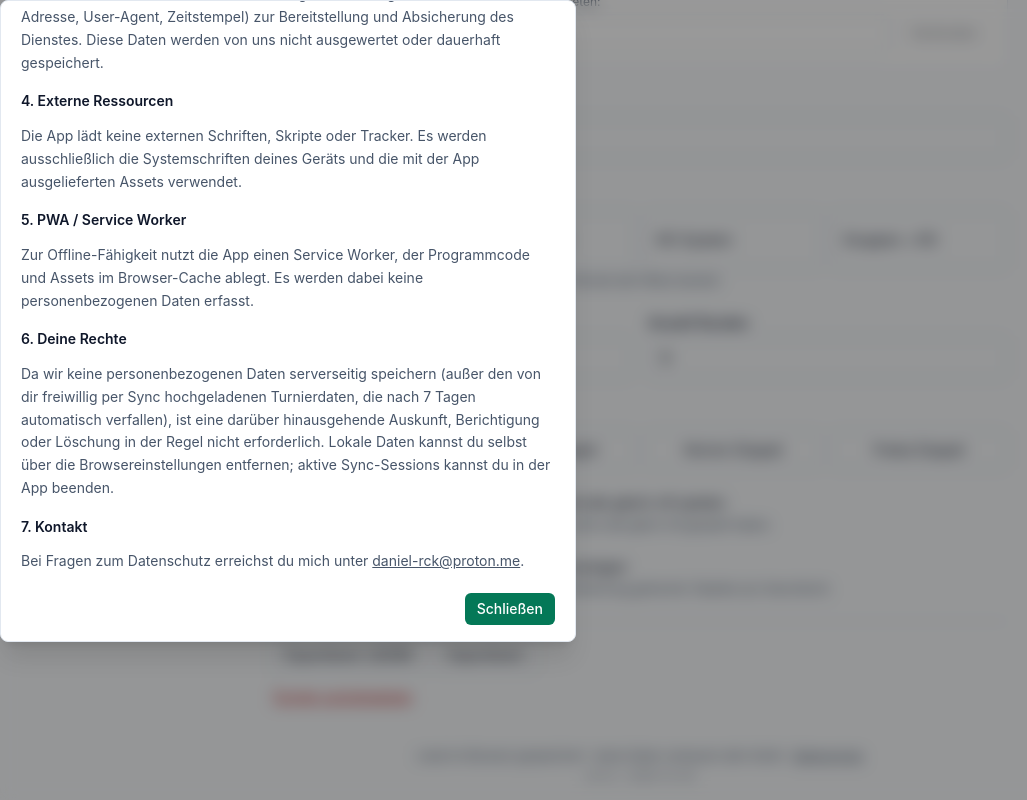
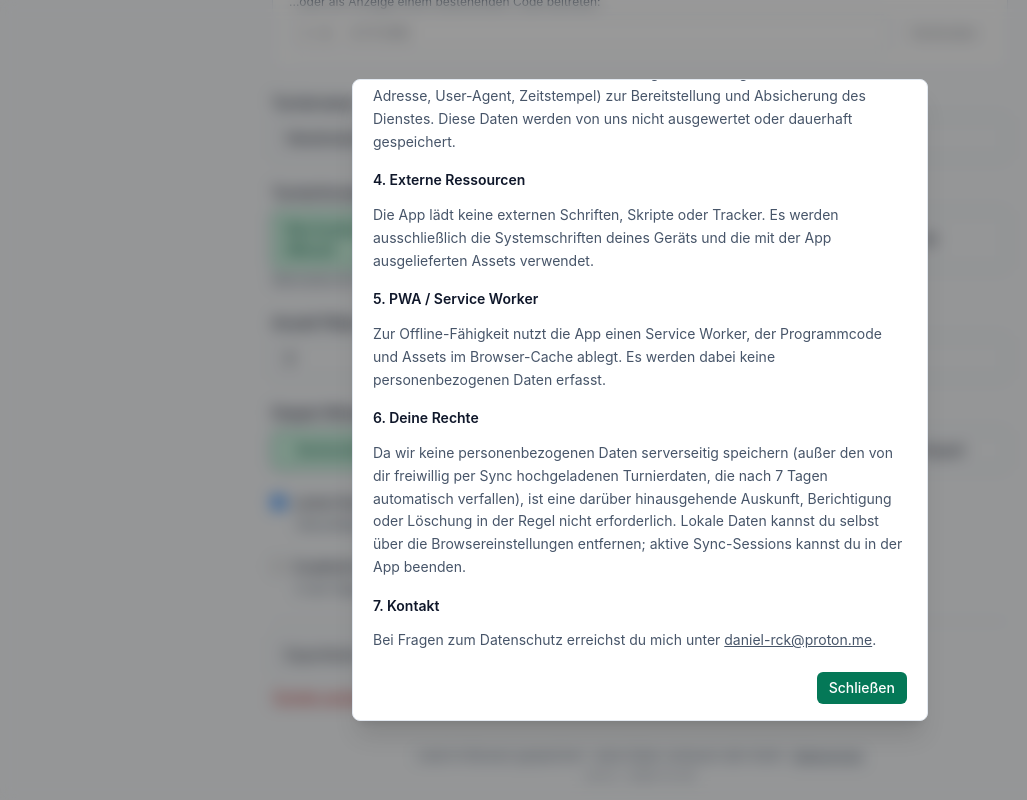
Before and after one commit to daniel-rck/Tennisturnier, a React (Vite) app: page / in a window 1280 px wide. Both pictures are taken after a click on the button "Datenschutz". Shown: the part 301-1101 px from the top of the page, without its empty margins (0-1027 px from the left). Built offline with nearby package versions, Linux system fonts and the light colour scheme.

Commit message:
Dialoge: m-auto, sonst hebt Tailwind-Preflight die Browser-Zentrierung auf

```diff
--- a/src/components/ConfirmDialog.tsx
+++ b/src/components/ConfirmDialog.tsx
@@ -33,7 +33,7 @@ export function ConfirmDialog() {
   return (
     <dialog
       ref={dialogRef}
-      className="no-print rounded-lg border border-border bg-surface text-fg p-0 shadow-xl backdrop:bg-black/40 backdrop:backdrop-blur-sm w-[min(28rem,calc(100%-2rem))] open:animate-scale-fade-in"
+      className="no-print m-auto rounded-lg border border-border bg-surface text-fg p-0 shadow-xl backdrop:bg-black/40 backdrop:backdrop-blur-sm w-[min(28rem,calc(100%-2rem))] open:animate-scale-fade-in"
       onClick={(e) => {
         // Click on backdrop (dialog itself, not children) → cancel
         if (e.target === dialogRef.current) resolve(false)
--- a/src/components/PrivacyDialog.tsx
+++ b/src/components/PrivacyDialog.tsx
@@ -35,7 +35,7 @@ export function PrivacyDialog({ open, onClose }: Props) {
     <dialog
       ref={dialogRef}
       aria-labelledby="privacy-title"
-      className="no-print rounded-lg border border-border bg-surface text-fg p-0 shadow-xl backdrop:bg-black/40 backdrop:backdrop-blur-sm w-[min(36rem,calc(100%-2rem))] open:animate-scale-fade-in"
+      className="no-print m-auto rounded-lg border border-border bg-surface text-fg p-0 shadow-xl backdrop:bg-black/40 backdrop:backdrop-blur-sm w-[min(36rem,calc(100%-2rem))] open:animate-scale-fade-in"
       onClick={(e) => {
         if (e.target === dialogRef.current) onClose()
       }}
```
